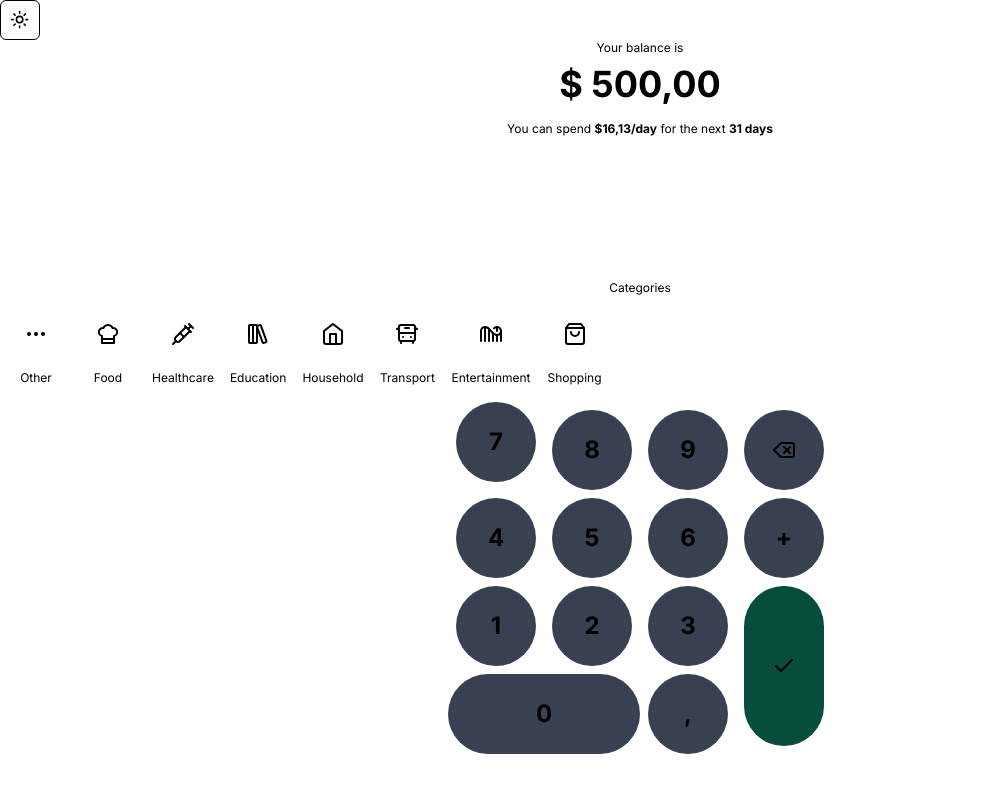
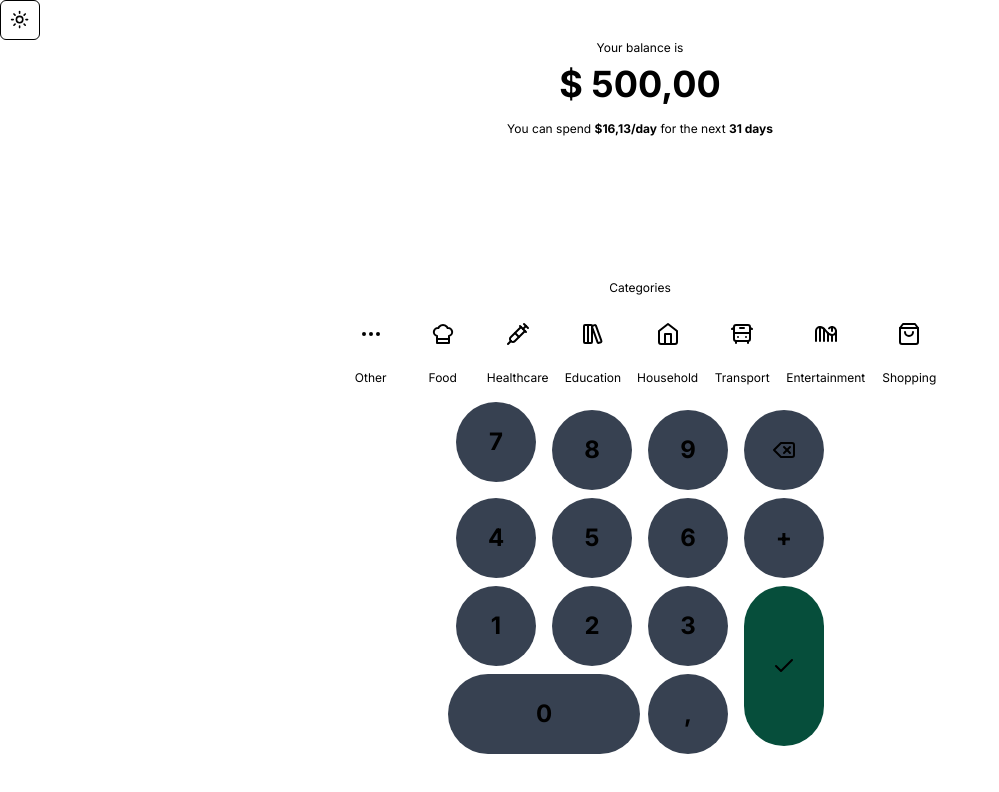
Before and after one commit to VinewZ/Finans, a Next.js app: page / in a window 1280 px wide. Shown: the top 792 px of the page, without its empty margins (0-999 px from the left). Built offline with nearby package versions, Linux system fonts and the light colour scheme.

Commit message:
Style: centralize category selector

```diff
--- a/src/components/CategorySelector/index.tsx
+++ b/src/components/CategorySelector/index.tsx
@@ -12,7 +12,7 @@ export function CategorySelector() {
     <div className="my-4 space-y-2 text-center">
       <span className="text-xs">Categories</span>
       <ScrollArea className="mx-auto whitespace-nowrap rounded-md px-2">
-        <div className="flex w-max space-x-4">
+        <div className="mx-auto flex w-max space-x-4">
           {categories.map((category) => (
             <figure
               key={category.name}
```
